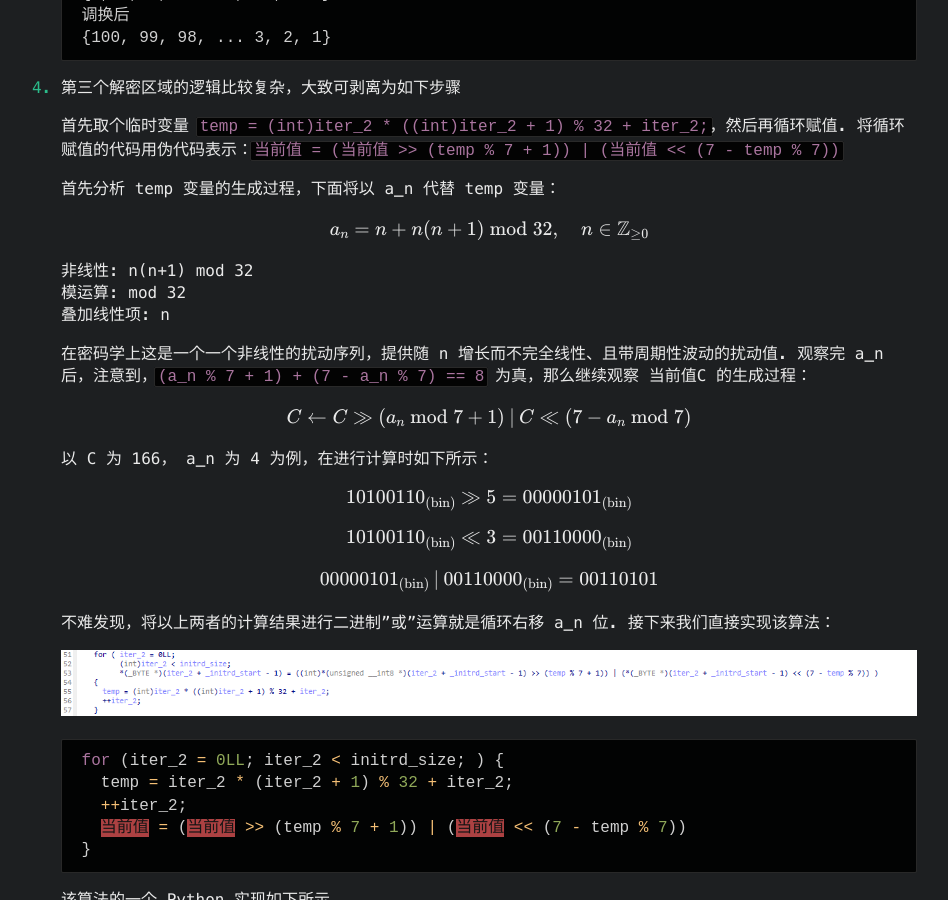
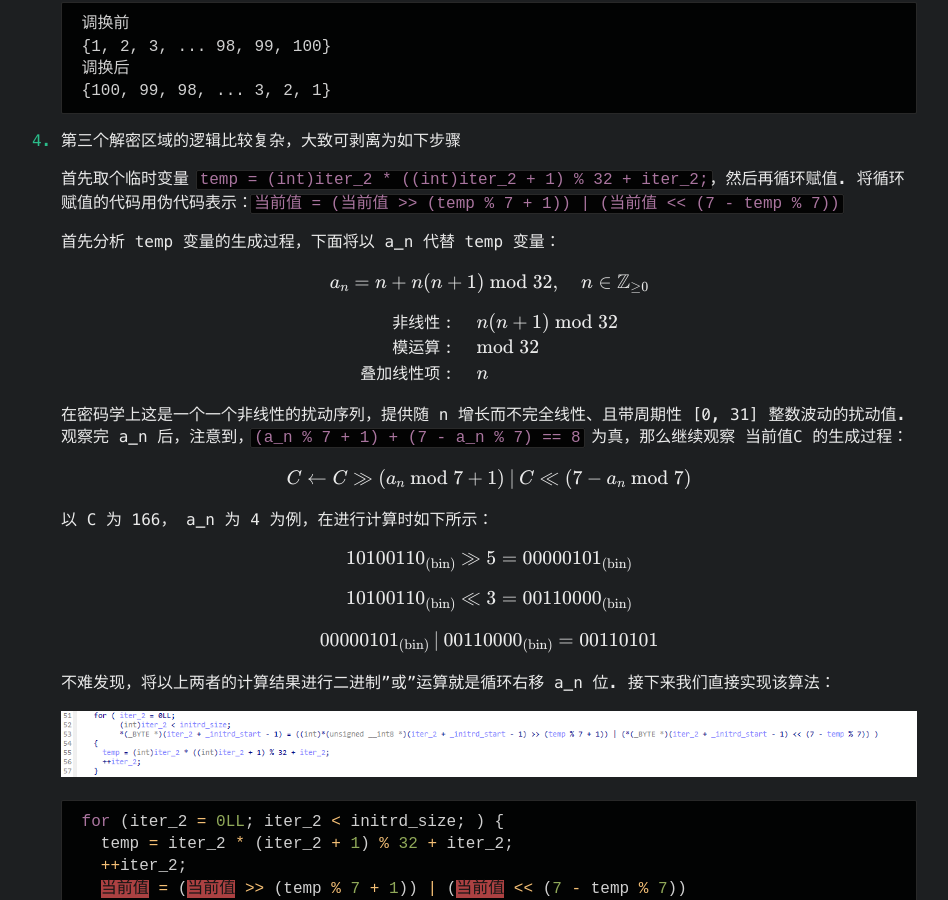
Before and after one commit to Leeyangee/leeyangee.github.io, a Jekyll site: the page built from _posts/2025-04-18-简单的Kernel逆向.md, in a window 1280 px wide and 900 px high, scrolled down 11387 px. Shown: the whole window, without its empty margins (171-1119 px from the left). Built offline with Jekyll 4.4.1, drawn with Linux system fonts in a browser that asks for light colours; some web fonts are replaced; some of the changed text lies outside the part shown.

Commit message:
Update 2025-04-18-简单的Kernel逆向.md

```diff
--- a/_posts/2025-04-18-简单的Kernel逆向.md
+++ b/_posts/2025-04-18-简单的Kernel逆向.md
@@ -341,11 +343,15 @@ linux rootfs 的挂载流程实际上正如上述.
 
     $$a_n = n + n(n + 1) \bmod 32, \quad n \in \mathbb{Z}_{\geq 0}$$
 
-    非线性: n(n+1) mod 32
-    模运算: mod 32
-    叠加线性项: n
+    $$
+    \begin{align*}
+    \text{非线性} &:\quad n(n+1) \bmod 32 \\
+    \text{模运算} &:\quad \bmod 32 \\
+    \text{叠加线性项} &:\quad n
+    \end{align*}
+    $$
 
-    在密码学上这是一个一个非线性的扰动序列，提供随 n 增长而不完全线性、且带周期性波动的扰动值. 观察完 a_n 后，注意到，`(a_n % 7 + 1) + (7 - a_n % 7) == 8` 为真，那么继续观察 当前值C 的生成过程：
+    在密码学上这是一个一个非线性的扰动序列，提供随 n 增长而不完全线性、且带周期性 [0, 31] 整数波动的扰动值. 观察完 a_n 后，注意到，`(a_n % 7 + 1) + (7 - a_n % 7) == 8` 为真，那么继续观察 当前值C 的生成过程：
 
     $$C \gets C \gg (a_n \bmod 7 + 1) \mathbin{|} C \ll (7 - a_n \bmod 7)$$
 
```
Also changed, not shown: other parts of _posts/2025-04-18-简单的Kernel逆向.md (+2 -0 lines).
